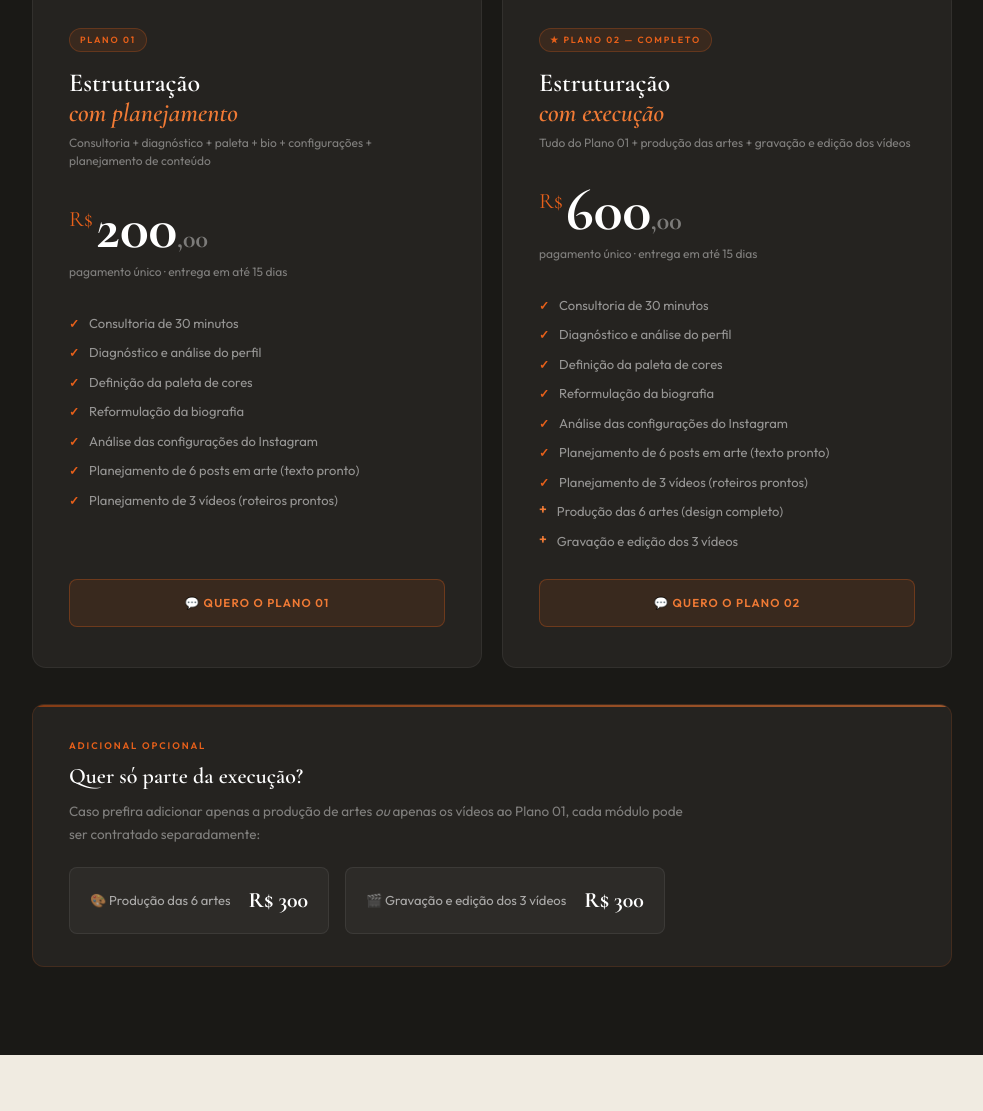
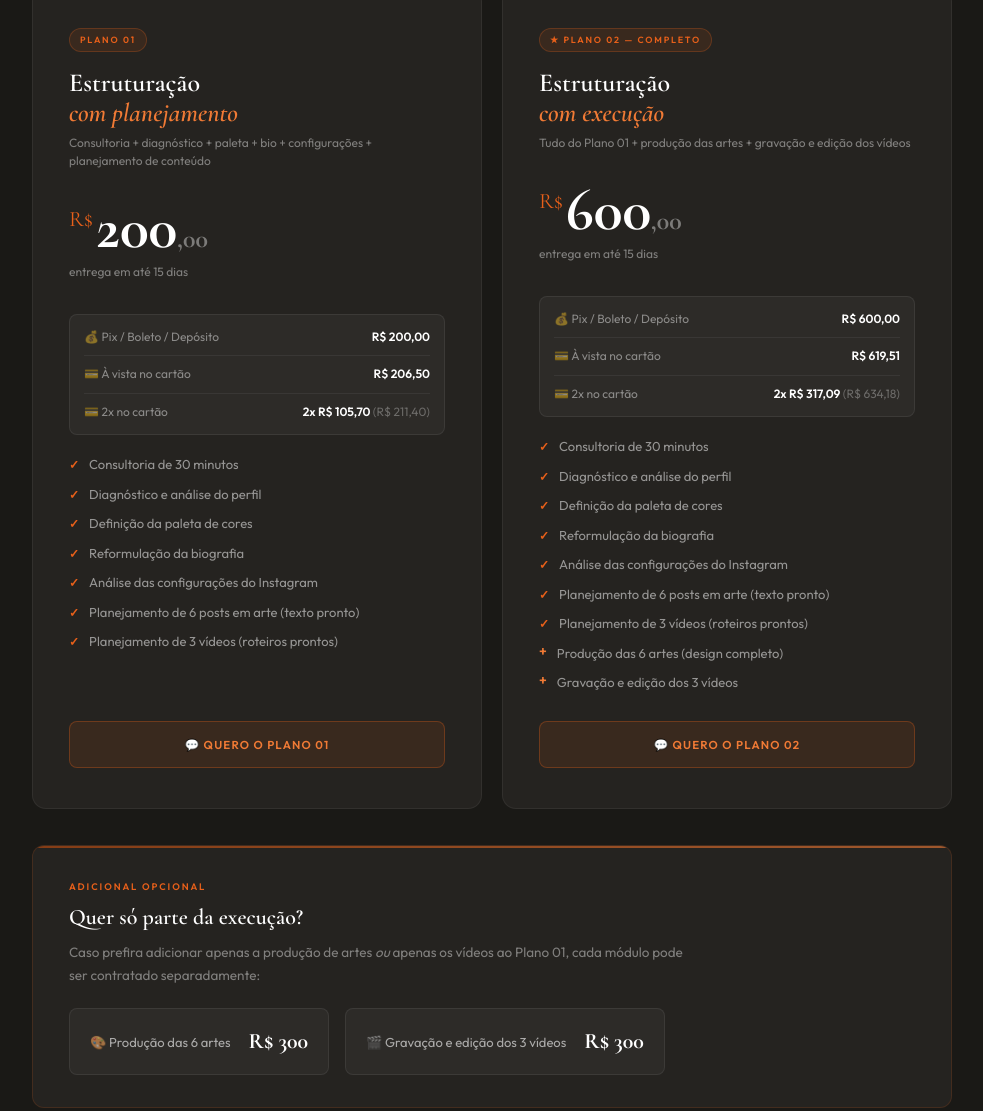
Before and after one commit to agenciaangelo/proposta-rayssa, a plain HTML site: page index.html in a window 1280 px wide. Shown: the part 1917-3028 px from the top of the page, without its empty margins (148-1131 px from the left). Drawn offline with nearby package versions, Linux system fonts and the light colour scheme.

Commit message:
Update index.html

```diff
--- a/index.html
+++ b/index.html
@@ -787,7 +787,23 @@
         <div class="plano-nome">Estruturação<br><em>com planejamento</em></div>
         <div class="plano-sub">Consultoria + diagnóstico + paleta + bio + configurações + planejamento de conteúdo</div>
         <div class="plano-valor"><sup>R$</sup>200<span style="font-size:26px; color:rgba(255,255,255,0.4)">,00</span></div>
-        <div class="plano-ciclo">pagamento único · entrega em até 15 dias</div>
+        <div class="plano-ciclo">entrega em até 15 dias</div>
+        <div style="background:rgba(255,255,255,0.04); border:1px solid rgba(255,255,255,0.07); border-radius:8px; padding:12px 14px; margin-bottom:20px; display:flex; flex-direction:column; gap:8px;">
+          <div style="display:flex; justify-content:space-between; align-items:center; font-size:12px;">
+            <span style="color:rgba(255,255,255,0.45);">💰 Pix / Boleto / Depósito</span>
+            <strong style="color:white;">R$ 200,00</strong>
+          </div>
+          <div style="height:1px; background:rgba(255,255,255,0.06);"></div>
+          <div style="display:flex; justify-content:space-between; align-items:center; font-size:12px;">
+            <span style="color:rgba(255,255,255,0.45);">💳 À vista no cartão</span>
+            <strong style="color:white;">R$ 206,50</strong>
+          </div>
+          <div style="height:1px; background:rgba(255,255,255,0.06);"></div>
+          <div style="display:flex; justify-content:space-between; align-items:center; font-size:12px;">
+            <span style="color:rgba(255,255,255,0.45);">💳 2x no cartão</span>
+            <strong style="color:white;">2x R$ 105,70 <span style="color:rgba(255,255,255,0.3); font-weight:400;">(R$ 211,40)</span></strong>
+          </div>
+        </div>
         <ul class="plano-ul">
           <li>Consultoria de 30 minutos</li>
           <li>Diagnóstico e análise do perfil</li>
@@ -808,7 +824,23 @@
         <div class="plano-nome">Estruturação<br><em>com execução</em></div>
         <div class="plano-sub">Tudo do Plano 01 + produção das artes + gravação e edição dos vídeos</div>
         <div class="plano-valor"><sup>R$</sup>600<span style="font-size:26px; color:rgba(255,255,255,0.4)">,00</span></div>
-        <div class="plano-ciclo">pagamento único · entrega em até 15 dias</div>
+        <div class="plano-ciclo">entrega em até 15 dias</div>
+        <div style="background:rgba(255,255,255,0.04); border:1px solid rgba(255,255,255,0.07); border-radius:8px; padding:12px 14px; margin-bottom:20px; display:flex; flex-direction:column; gap:8px;">
+          <div style="display:flex; justify-content:space-between; align-items:center; font-size:12px;">
+            <span style="color:rgba(255,255,255,0.45);">💰 Pix / Boleto / Depósito</span>
+            <strong style="color:white;">R$ 600,00</strong>
+          </div>
+          <div style="height:1px; background:rgba(255,255,255,0.06);"></div>
+          <div style="display:flex; justify-content:space-between; align-items:center; font-size:12px;">
+            <span style="color:rgba(255,255,255,0.45);">💳 À vista no cartão</span>
+            <strong style="color:white;">R$ 619,51</strong>
+          </div>
+          <div style="height:1px; background:rgba(255,255,255,0.06);"></div>
+          <div style="display:flex; justify-content:space-between; align-items:center; font-size:12px;">
+            <span style="color:rgba(255,255,255,0.45);">💳 2x no cartão</span>
+            <strong style="color:white;">2x R$ 317,09 <span style="color:rgba(255,255,255,0.3); font-weight:400;">(R$ 634,18)</span></strong>
+          </div>
+        </div>
         <ul class="plano-ul">
           <li>Consultoria de 30 minutos</li>
           <li>Diagnóstico e análise do perfil</li>
@@ -881,7 +913,23 @@
       <div style="font-size:64px; font-weight:800; color:white; line-height:1; margin-bottom:4px; letter-spacing:-0.02em;">
         <sup style="font-size:22px; vertical-align:super; color:#E8601A; margin-right:3px; font-weight:500;">R$</sup>500
       </div>
-      <div style="font-size:12px; color:rgba(255,255,255,0.4); margin-bottom:32px;">pagamento único · entrega em até 15 dias</div>
+      <div style="font-size:12px; color:rgba(255,255,255,0.4); margin-bottom:16px;">entrega em até 15 dias</div>
+      <div style="background:rgba(255,255,255,0.05); border:1px solid rgba(255,255,255,0.08); border-radius:8px; padding:12px 14px; margin-bottom:28px; display:flex; flex-direction:column; gap:8px;">
+        <div style="display:flex; justify-content:space-between; align-items:center; font-size:12px;">
+          <span style="color:rgba(255,255,255,0.45);">💰 Pix / Boleto / Depósito</span>
+          <strong style="color:white;">R$ 500,00</strong>
+        </div>
+        <div style="height:1px; background:rgba(255,255,255,0.07);"></div>
+        <div style="display:flex; justify-content:space-between; align-items:center; font-size:12px;">
+          <span style="color:rgba(255,255,255,0.45);">💳 À vista no cartão</span>
+          <strong style="color:white;">R$ 516,26</strong>
+        </div>
+        <div style="height:1px; background:rgba(255,255,255,0.07);"></div>
+        <div style="display:flex; justify-content:space-between; align-items:center; font-size:12px;">
+          <span style="color:rgba(255,255,255,0.45);">💳 2x no cartão</span>
+          <strong style="color:white;">2x R$ 264,25 <span style="color:rgba(255,255,255,0.3); font-weight:400;">(R$ 528,49)</span></strong>
+        </div>
+      </div>
 
       <ul style="list-style:none; display:flex; flex-direction:column; gap:11px; margin-bottom:28px;">
         <li style="display:flex; align-items:flex-start; gap:10px; font-size:13px; color:rgba(255,255,255,0.58); line-height:1.5;"><span style="color:#E8601A; font-size:11px; font-weight:700; flex-shrink:0; margin-top:2px;">✓</span>Criação do logotipo</li>
```
